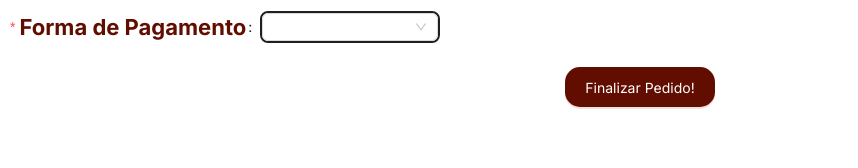
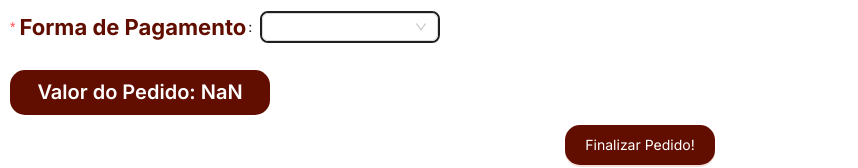
Before and after one commit to Kaue-C-Matos/aiqfarma-tcc, a React (Create React App) app in the folder front-end/: page /comprar/1 in a window 1280 px wide. Shown: the part 323-491 px from the top of the page, without its empty margins (0-858 px from the left). Built offline with nearby package versions, Linux system fonts and the light colour scheme; no server answers.

Commit message:
adicionado valor final da compra

```diff
--- a/front-end/src/pages/cliente/CompraProduto.js
+++ b/front-end/src/pages/cliente/CompraProduto.js
@@ -129,6 +129,10 @@ function CompraProduto() {
                     </Select>
                 </Form.Item>
 
+                <Title level={4} style={{ backgroundColor: "#610E00", width: 260, borderRadius: 15, height: 45, color: "white", display: "flex", alignItems: "center", justifyContent: "center" }}>
+                    Valor do Pedido: {(quantidadeTotal * produto.preco)}
+                </Title>
+
                 <Form.Item style={{ display: "flex", alignItems: "center", justifyContent: "center"}}>
                     <Button style={{ backgroundColor: "#610E00", borderRadius: 15, height: 40, width: 150}} type="primary" htmlType="submit">Finalizar Pedido!</Button>
                 </Form.Item>
```
Lines whose indentation alone changed are shown as unchanged.
